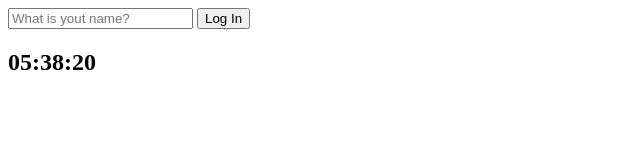
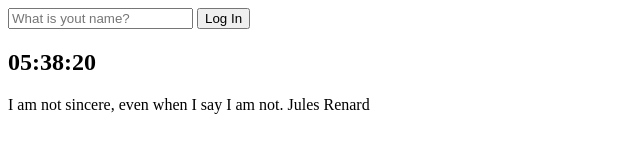
Before and after one commit to WonJW/momentum-clone-practice, a plain HTML site: page index.html in a window 1280 px wide. Shown: the whole page, without its empty margins (0-640 px from the left). Drawn offline with Linux system fonts and the light colour scheme.

Commit message:
make quotes

```diff
--- a/index.html
+++ b/index.html
@@ -19,7 +19,12 @@
     </form>
     <h2 class="clock">00:00:00</h2>
     <h1 class="greeting hidden"></h1>
+    <div class="quote">
+        <span></span>
+        <span></span>
+    </div>
     <script src="js/greetings.js"></script>
     <script src="js/clock.js"></script>
+    <script src="js/quotes.js"></script>
 </body>
 </html>
--- /dev/null
+++ b/js/quotes.js
@@ -0,0 +1,48 @@
+const quotes = [{
+    quote: "No great man ever complains of want of opportunity.",
+    author: "Ralph Waldo Emerson"
+},
+{
+    quote: "A definite purpose, like blinders on a horse, inevitably narrows its possessor's point of view.",
+    author: "Robert Frost",
+},
+{
+    quote: "You create your opportunities by asking for them.",
+    author: "Patty Hansen",
+},
+{
+    quote: "If you can concentrate always on the present, you'll be a happy man.",
+    author: "Paulo Cuelho",
+},
+{
+    quote: "Success is never final.",
+    author: "Sir Winston Churchill",
+},
+{
+    quote: "A genius is just a talented person who does his homework.",
+    author: "Thomas A. Edison",
+},
+{
+    quote: "He who despises himself, respects himself as one who despises.",
+    author: "Friedrich Nietzsche",
+},
+{
+    quote: "Genius may have its limitations, but stupidity is not thus handicapped.",
+    author: "Elbert Hubbard",
+},
+{
+    quote: "A little sincerity is a dangerous thing, and a great deal of it is absolutely fatal.",
+    author: "Oscar Wilde",
+},
+{
+    quote: "I am not sincere, even when I say I am not.",
+    author: "Jules Renard",
+}]
+
+const quote = document.querySelector(".quote span:first-child");
+const author = document.querySelector(".quote span:last-child");
+
+const todaysQuote = quotes[Math.floor(Math.random() * quotes.length)];
+
+quote.innerText = todaysQuote.quote;
+author.innerText = todaysQuote.author;
```
